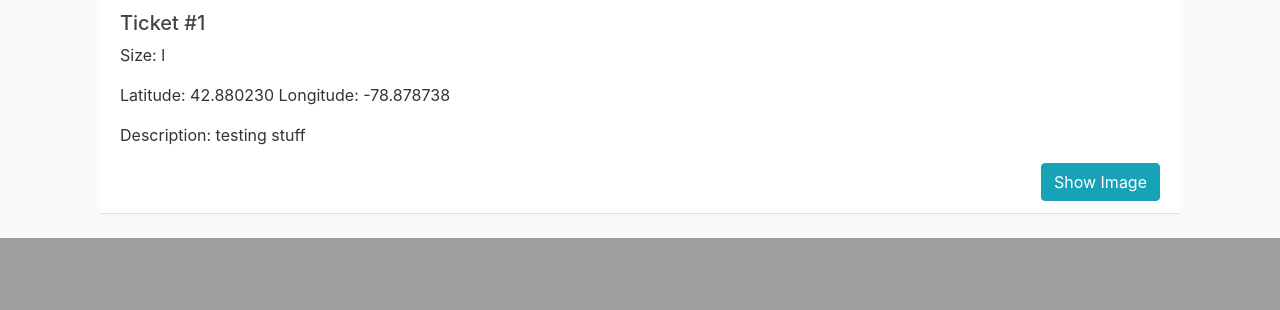
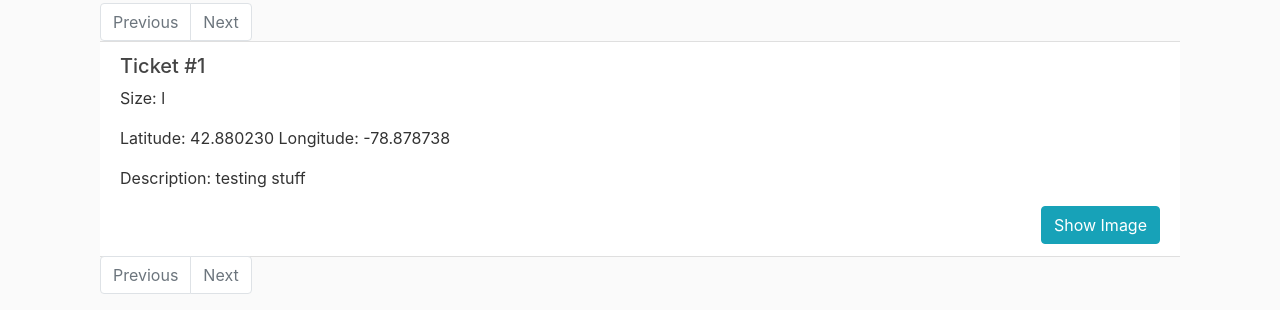
Before and after one commit to aryahaji/PotholeReporter, a Flask app: page /town/1/1 in a window 1280 px wide. Shown: the part 562-872 px from the top of the page. Before the commit the page ends 800 px from the top, so only its background shows below. Run offline with Flask 2, Linux system fonts and the light colour scheme; data comes from the database, SQL or seed files in the repository; some libraries are stand-ins or nearby versions.

Commit message:
display only 5 tickets at a time on town.html and 10 tickets on account.html

```diff
--- a/PotHoleReporter/routes.py
+++ b/PotHoleReporter/routes.py
@@ -95,8 +95,14 @@ def account():
         "Kenmore": 14,
         "Angola": 15
     }
-    ticket = Tickets.query.filter_by(town=townNumbers.get(current_user.town)).all()
-    return render_template('account.html', title='Account', tickets=ticket)
+    page = request.args.get('page',1,type=int)
+    tickets_per_page = 2
+    ticket = Tickets.query.filter_by(town=townNumbers.get(current_user.town)).paginate(page, tickets_per_page, False)
+    next_url = url_for('account', page=ticket.next_num) \
+        if ticket.has_next else None
+    prev_url = url_for('account', page=ticket.prev_num) \
+        if ticket.has_prev else None
+    return render_template('account.html', title='Account', tickets=ticket.items, next=next_url, prev=prev_url, number_of_pages=ticket.pages)
 
 @application.route('/delete/<ticketId>')
 def delete(ticketId):
@@ -117,11 +123,18 @@ def locations(town_number):
             "lng": loc.ycord,
             "title": loc.id,
             "description": loc.description,
-            "size": loc.size}
+            "size": loc.size,
+            "image": url_for('static', filename='pothole_imgs/'+loc.image)}
         all_locs.append(location_details)
     return jsonify({'locations': all_locs})
 
 @application.route('/town/<town>/<town_number>')
 def town(town, town_number):
-    ticket = Tickets.query.filter_by(town=town_number).all()
-    return render_template('town.html', title=town, tickets=ticket, town=town_number)
+    page = request.args.get('page',1,type=int)
+    tickets_per_page = 5
+    ticket = Tickets.query.filter_by(town=town_number).paginate(page, tickets_per_page, False)
+    next_url = url_for('town', town=town, town_number=town_number, page=ticket.next_num) \
+        if ticket.has_next else None
+    prev_url = url_for('town', town=town, town_number=town_number, page=ticket.prev_num) \
+        if ticket.has_prev else None
+    return render_template('town.html', title=town, tickets=ticket.items, town=town_number, next=next_url, prev=prev_url, number_of_pages=ticket.pages)
--- a/PotHoleReporter/templates/town.html
+++ b/PotHoleReporter/templates/town.html
@@ -1,9 +1,30 @@
 {% extends "layout.html" %}
 {% block content %}
 <h1>{{ title }}</h1>
-<div id="map" style="height: 425px"></div>
+<div class="mb-1" id="map" style="height: 425px"></div>
     <div class="container">
-    <ul class="list-group list-group-flush">
+        {% if number_of_pages %}
+        <nav aria-label="Page navigation example">
+        <ul class="pagination mb-0">
+            {% if prev %}
+            <li class="page-item"><a class="page-link" href="{{prev}}">Previous</a></li>
+            {% else %}
+            <li class="page-item disabled"><a class="page-link" href="#">Previous</a></li>
+            {% endif %}
+                {% if number_of_pages > 1 %}
+                    {% for num in range(1, number_of_pages+1)%}
+                    <li class="page-item"><a class="page-link" href="{{url_for('town', town=title, town_number=town, page=num)}}">{{num}}</a></li>
+                    {% endfor %}
+                {% endif %}
+            {% if next %}
+            <li class="page-item"><a class="page-link" href="{{next}}">Next</a></li>
+            {% else %}
+            <li class="page-item disabled"><a class="page-link" href="#">Next</a></li>
+            {% endif %}
+        </ul>
+        </nav>
+        {% endif %}
+    <ul class="list-group list-group-flush" style="margin-top:0px;">
         {% for ticket in tickets %}
         <li class="list-group-item">
         <h5>Ticket #{{ ticket.id }}</h5>
@@ -40,6 +61,27 @@
             {% endif %}
         {% endfor %}
     </ul>
+    {% if number_of_pages %}
+    <nav aria-label="Page navigation example">
+            <ul class="pagination">
+                {% if prev %}
+                <li class="page-item"><a class="page-link" href="{{prev}}">Previous</a></li>
+                {% else %}
+                <li class="page-item disabled"><a class="page-link" href="#">Previous</a></li>
+                {% endif %}
+                    {% if number_of_pages > 1 %}
+                        {% for num in range(1, number_of_pages+1)%}
+                        <li class="page-item"><a class="page-link" href="{{url_for('town', town=title, town_number=town, page=num)}}">{{num}}</a></li>
+                        {% endfor %}
+                    {% endif %}
+                {% if next %}
+                <li class="page-item"><a class="page-link" href="{{next}}">Next</a></li>
+                {% else %}
+                <li class="page-item disabled"><a class="page-link" href="#">Next</a></li>
+                {% endif %}
+            </ul>
+            </nav>
+    {% endif %}
     </div>
     <script>
         var town = '{{ town }}';
```
Also changed, not shown: PotHoleReporter/templates/account.html (+43 -1 lines).
